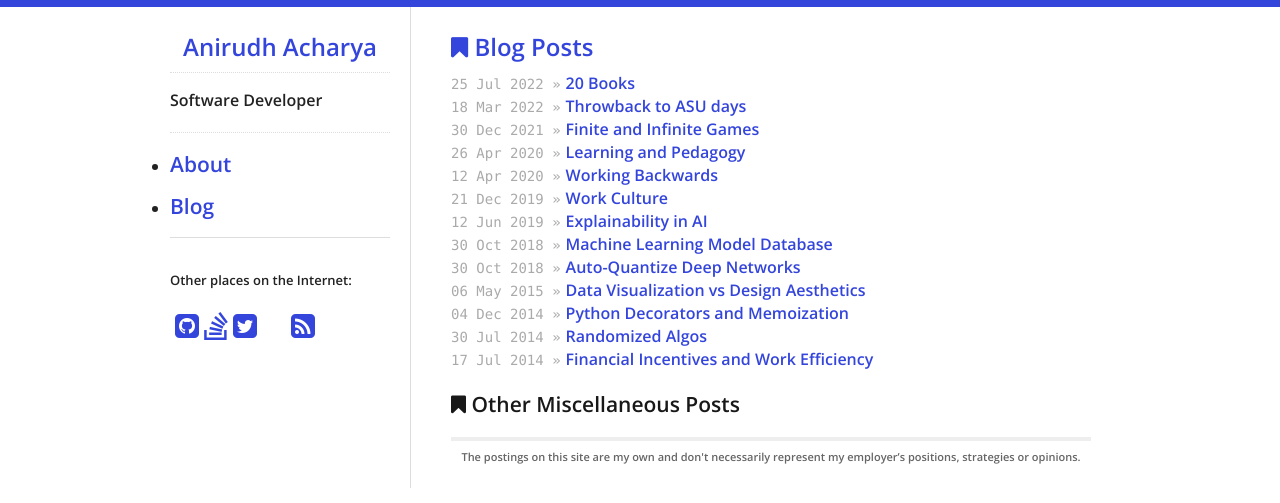
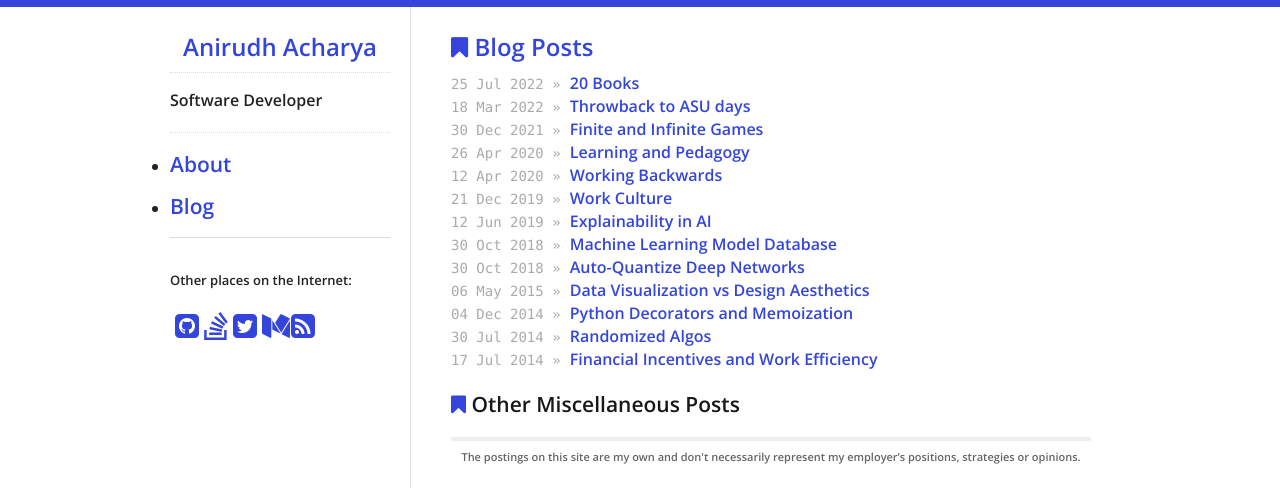
Before and after one commit to anirudhacharya12/anirudhacharya12.github.io, a Jekyll site: the page built from index.html, in a window 1280 px wide. Shown: the top 503 px of the page. Built offline with Jekyll 4.4.1, drawn with Linux system fonts in a browser that asks for light colours.

Commit message:
rearrange

```diff
--- a/_includes/social.html
+++ b/_includes/social.html
@@ -44,7 +44,7 @@
 
   {% if site.data.theme.social.medium %}
   <a title="{{ site.data.theme.name }} on medium" href="https://{{ site.data.theme.social.medium }}.medium.com">
-    <i class="fa-brands fa-medium"></i>
+    <i class="fa fa-medium"></i>
   </a>
   {% endif %}
 
--- a/index.html
+++ b/index.html
@@ -7,13 +7,19 @@
   <h2><i class="fa fa-bookmark"></i> Blog Posts</h2>
   <ul id="blog-posts1" class="posts">
     {% for post in site.posts %}
-      <li><span>{{ post.date | date_to_string }} &raquo;</span><a href="{{ post.url }}">{{ post.title }}</a></li>
+      <li>
+        <span>{{ post.date | date_to_string }} &raquo;</span>
+        <a href="{{ post.url }}">{{ post.title }}</a>
+      </li>
     {% endfor %}
   </ul>
-  <h3><i class="fa fa-bookmark"></i> Other Miscellaneous Posts</h3>
+  <h3><i class="fa fa-bookmark" style="color:#3445db"></i> Other Miscellaneous Posts</h3>
   <ul id="blog-posts2" class="posts">
-    {% for miscPost in site.misc %}
-      <li><span>{{ miscPost.date | date_to_string }} &raquo;</span><a href="{{ miscPost.url }}">{{ miscPost.title }}</a></li>
+    {% for mpost in site.misc %}
+      <li>
+        <span>{{ mpost.date | date_to_string }} &raquo;</span>
+        <a href="{{ mpost.url }}">{{ mpost.title }}</a>
+      </li>
     {% endfor %}
   </ul>
 </div>
```
